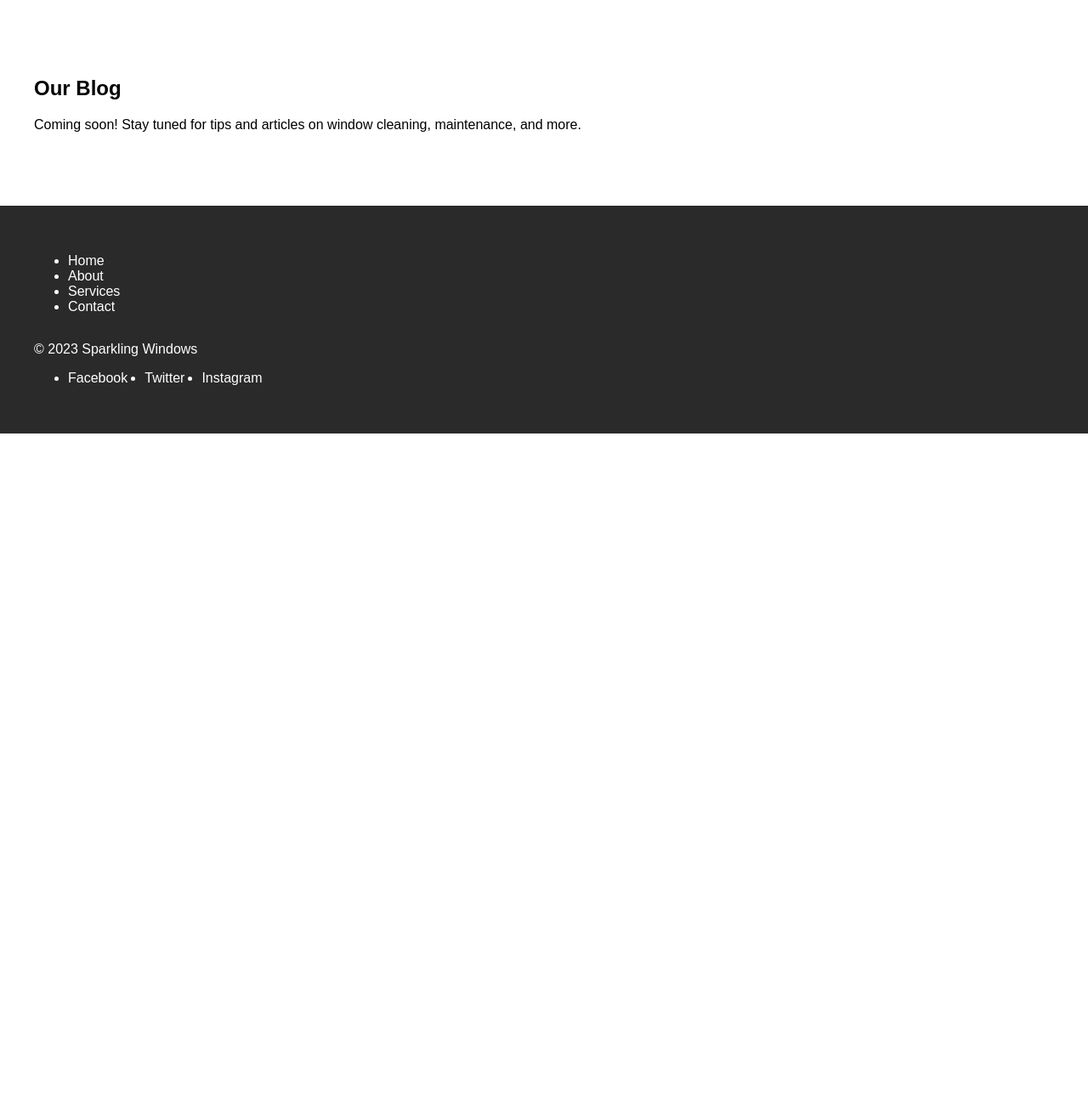
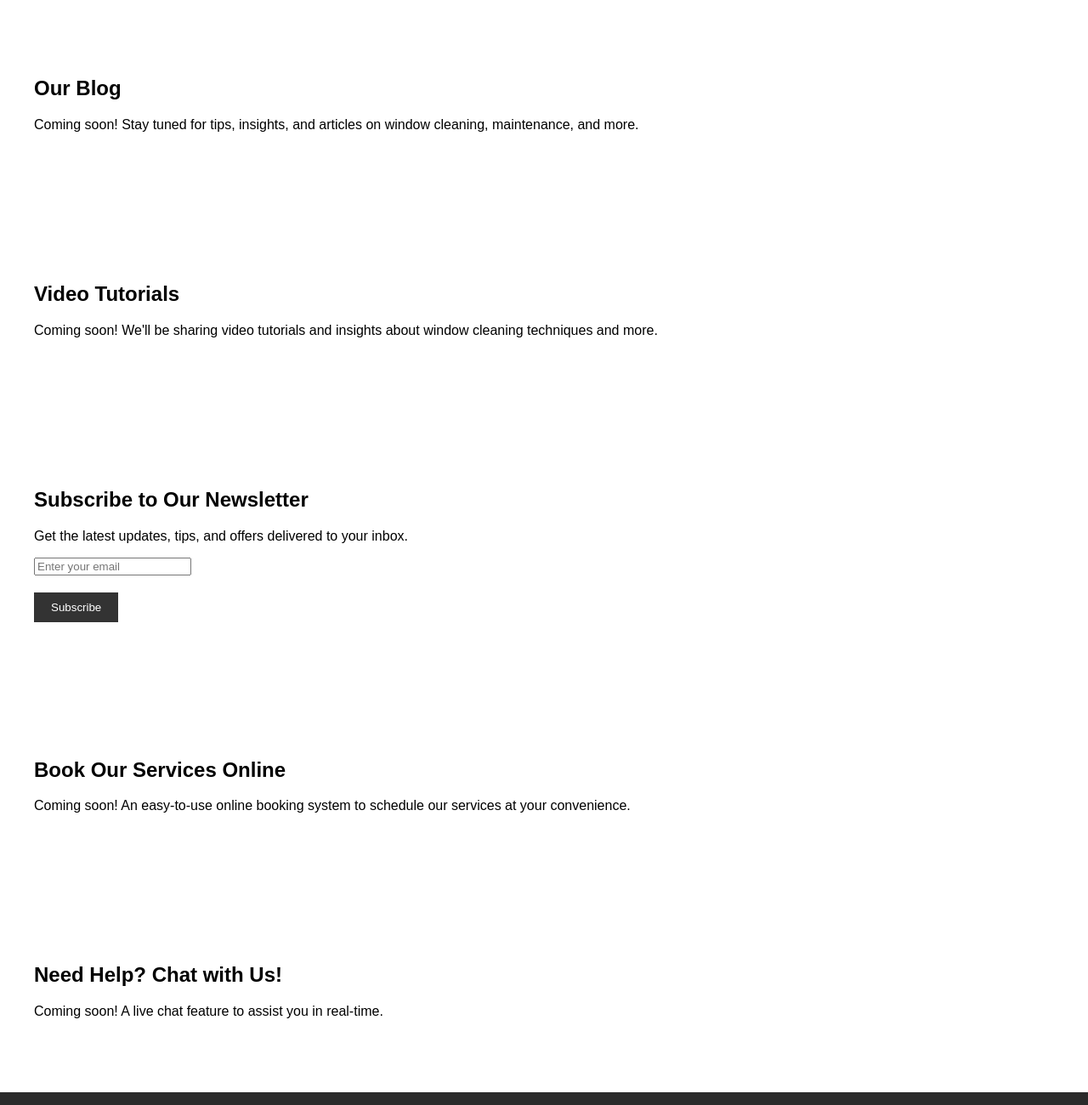
Before and after one commit to chapmanayden/sparkling-windows, a plain HTML site: page index.html in a window 1280 px wide. Shown: the part 3460-4760 px from the top of the page at 85% size. Before the commit the page ends 3970 px from the top, so only its background shows below. Drawn offline with Linux system fonts and the light colour scheme.

Commit message:
Update index.html

```diff
--- a/index.html
+++ b/index.html
@@ -13,6 +13,7 @@
 </head>
 
 <body>
+
     <!-- Navigation -->
     <nav>
         <div class="container">
@@ -103,11 +104,47 @@
         </div>
     </section>
 
-    <!-- Blog Placeholder -->
+    <!-- Blog Section Placeholder -->
     <section id="blog">
         <div class="container">
             <h2>Our Blog</h2>
-            <p>Coming soon! Stay tuned for tips and articles on window cleaning, maintenance, and more.</p>
+            <p>Coming soon! Stay tuned for tips, insights, and articles on window cleaning, maintenance, and more.</p>
+        </div>
+    </section>
+
+    <!-- Video Content Placeholder -->
+    <section id="video-content">
+        <div class="container">
+            <h2>Video Tutorials</h2>
+            <p>Coming soon! We'll be sharing video tutorials and insights about window cleaning techniques and more.</p>
+        </div>
+    </section>
+
+    <!-- Newsletter Signup -->
+    <section id="newsletter">
+        <div class="container">
+            <h2>Subscribe to Our Newsletter</h2>
+            <p>Get the latest updates, tips, and offers delivered to your inbox.</p>
+            <form action="#" method="post">
+                <input type="email" name="email" placeholder="Enter your email" required>
+                <button type="submit">Subscribe</button>
+            </form>
+        </div>
+    </section>
+
+    <!-- Online Booking System Placeholder -->
+    <section id="booking">
+        <div class="container">
+            <h2>Book Our Services Online</h2>
+            <p>Coming soon! An easy-to-use online booking system to schedule our services at your convenience.</p>
+        </div>
+    </section>
+
+    <!-- Live Chat Placeholder -->
+    <section id="live-chat">
+        <div class="container">
+            <h2>Need Help? Chat with Us!</h2>
+            <p>Coming soon! A live chat feature to assist you in real-time.</p>
         </div>
     </section>
 
```
